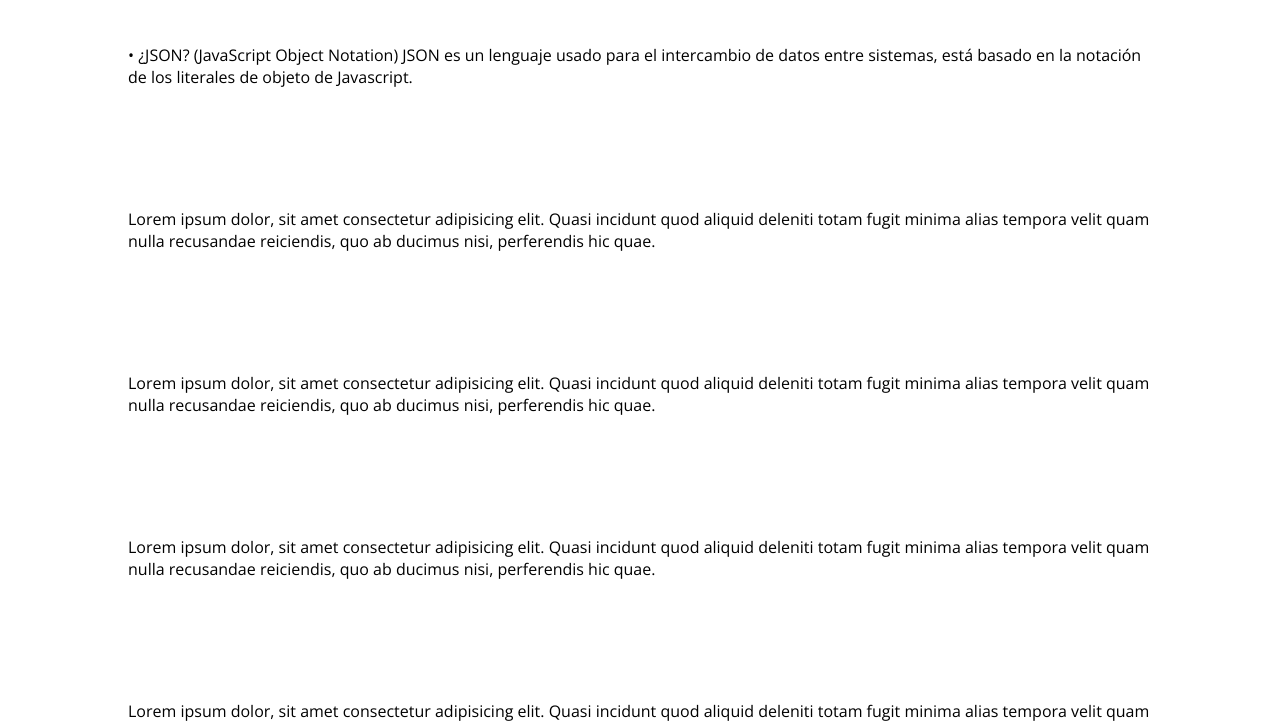
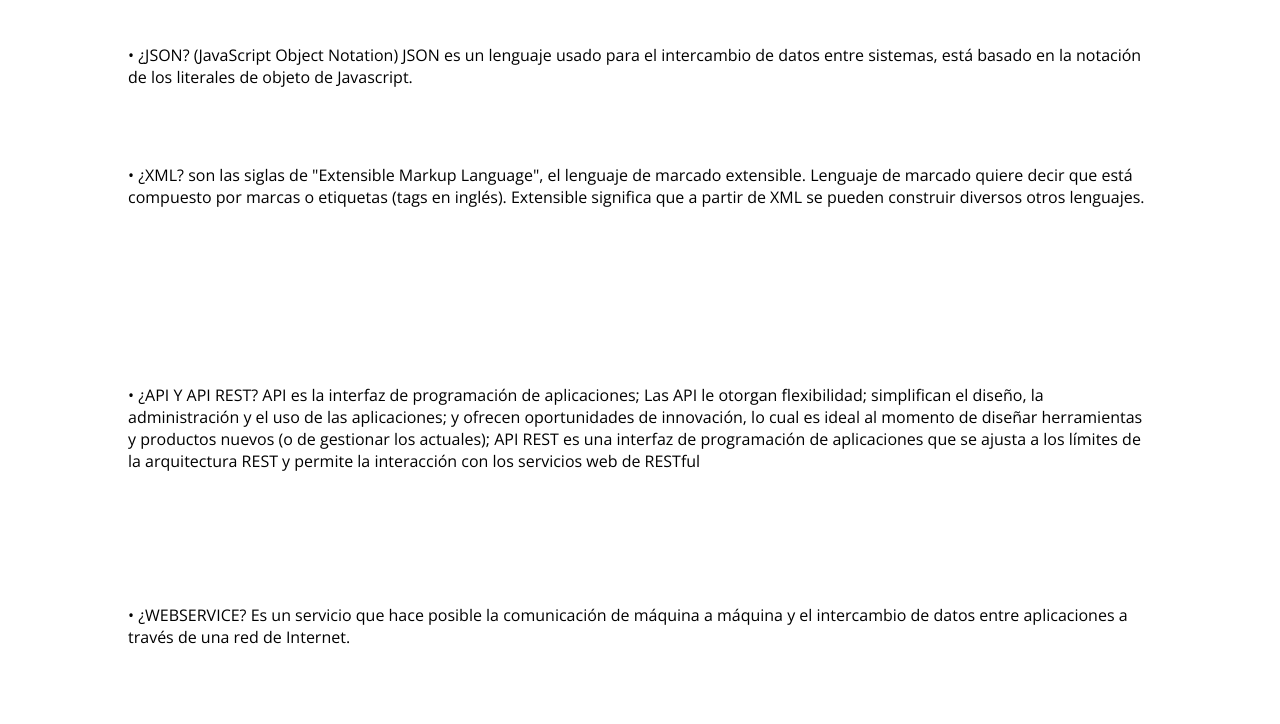
Before and after one commit to oscar2208/0-reloj, a plain HTML site: page index.html in a window 1280 px wide. Shown: the part 76-800 px from the top of the page. Drawn offline with nearby package versions, Linux system fonts and the light colour scheme.

Commit message:
actualizacion de pagina

```diff
--- a/css/style.css
+++ b/css/style.css
@@ -37,7 +37,18 @@
     font-size: x-large;
 }
 
-p{
+p:first-child {
+    align-items: center;
     padding-top: 120px;
+    width: 0 auto;
+    height: 100px;
     font-family: 'Open Sans', sans-serif;
 }
+
+p {
+    align-items: center;
+    padding-top: 20px;
+    width: 0 auto ;
+    height: 200px;
+    font-family: 'Open Sans', sans-serif;
+}
--- a/index.html
+++ b/index.html
@@ -26,15 +26,19 @@
     <!-- contenido de pagina -->
 
     <div class="contenedor">
-        <p>•	¿JSON? (JavaScript Object Notation) JSON es un lenguaje usado para el intercambio de datos entre sistemas, está basado en la notación de los literales de objeto de Javascript.</p>
-        <p>Lorem ipsum dolor, sit amet consectetur adipisicing elit. Quasi incidunt quod aliquid deleniti totam fugit
-            minima alias tempora velit quam nulla recusandae reiciendis, quo ab ducimus nisi, perferendis hic quae.</p>
-        <p>Lorem ipsum dolor, sit amet consectetur adipisicing elit. Quasi incidunt quod aliquid deleniti totam fugit
-            minima alias tempora velit quam nulla recusandae reiciendis, quo ab ducimus nisi, perferendis hic quae.</p>
-        <p>Lorem ipsum dolor, sit amet consectetur adipisicing elit. Quasi incidunt quod aliquid deleniti totam fugit
-            minima alias tempora velit quam nulla recusandae reiciendis, quo ab ducimus nisi, perferendis hic quae.</p>
-        <p>Lorem ipsum dolor, sit amet consectetur adipisicing elit. Quasi incidunt quod aliquid deleniti totam fugit
-            minima alias tempora velit quam nulla recusandae reiciendis, quo ab ducimus nisi, perferendis hic quae.</p>
+        <p>• ¿JSON? (JavaScript Object Notation) JSON es un lenguaje usado para el intercambio de datos entre sistemas, está
+            basado en la notación de los literales de objeto de Javascript.</p>
+        <p>• ¿XML? son las siglas de "Extensible Markup Language", el lenguaje de marcado extensible. Lenguaje de marcado quiere
+            decir que está compuesto por marcas o etiquetas (tags en inglés). Extensible significa que a partir de XML se pueden
+            construir diversos otros lenguajes.</p>
+        <p>• ¿API Y API REST? API es la interfaz de programación de aplicaciones; Las API le otorgan flexibilidad; simplifican
+            el diseño, la administración y el uso de las aplicaciones; y ofrecen oportunidades de innovación, lo cual es ideal
+            al momento de diseñar herramientas y productos nuevos (o de gestionar los actuales); API REST es una interfaz de
+            programación de aplicaciones que se ajusta a los límites de la arquitectura REST y permite la interacción con los
+            servicios web de RESTful</p>
+        <p>• ¿WEBSERVICE? Es un servicio que hace posible la comunicación de máquina a máquina y el intercambio de datos entre
+            aplicaciones a través de una red de Internet.</p>
+        <p>imagen de comparacion</p>
     </div>
 
 
```
